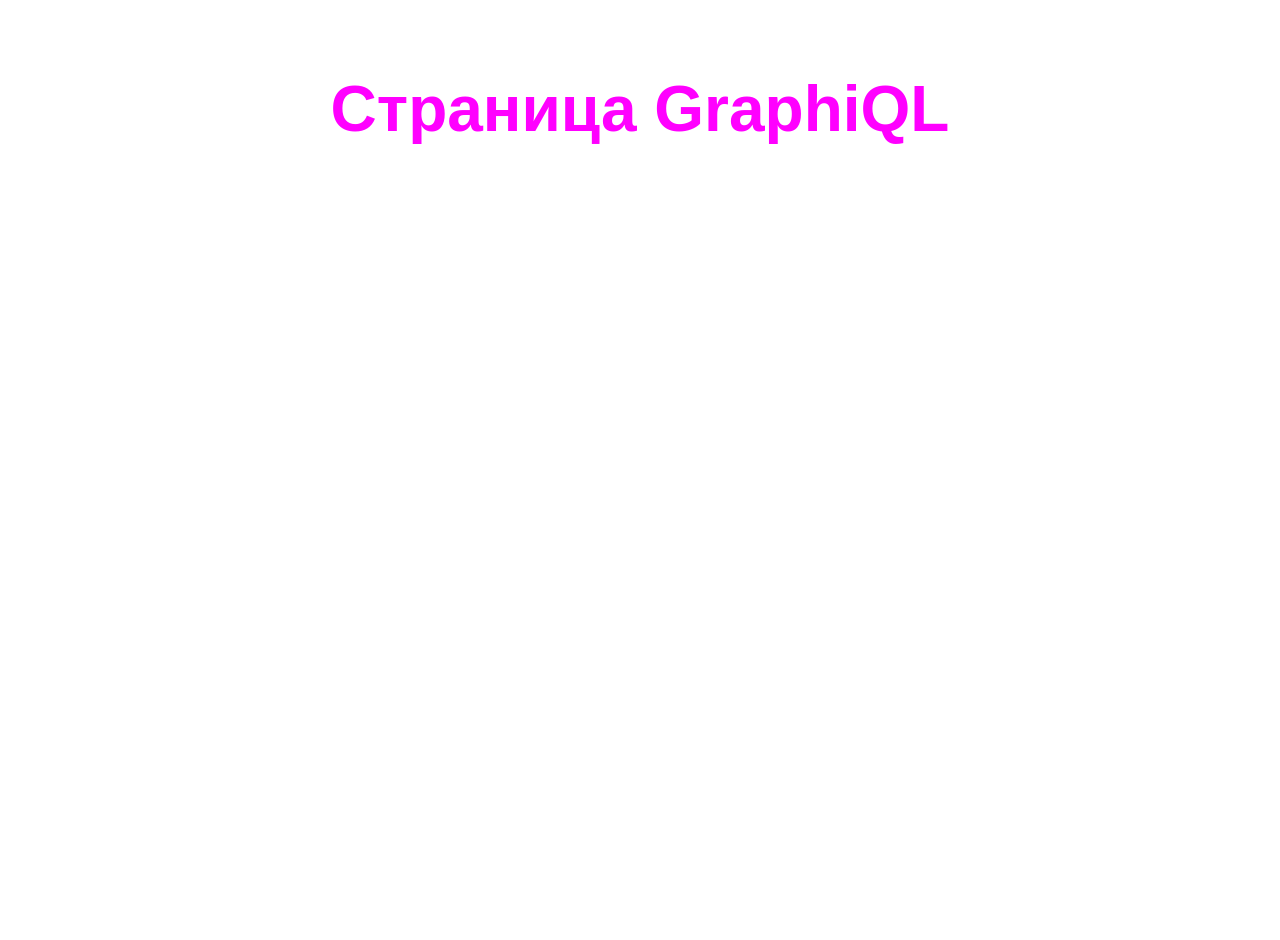
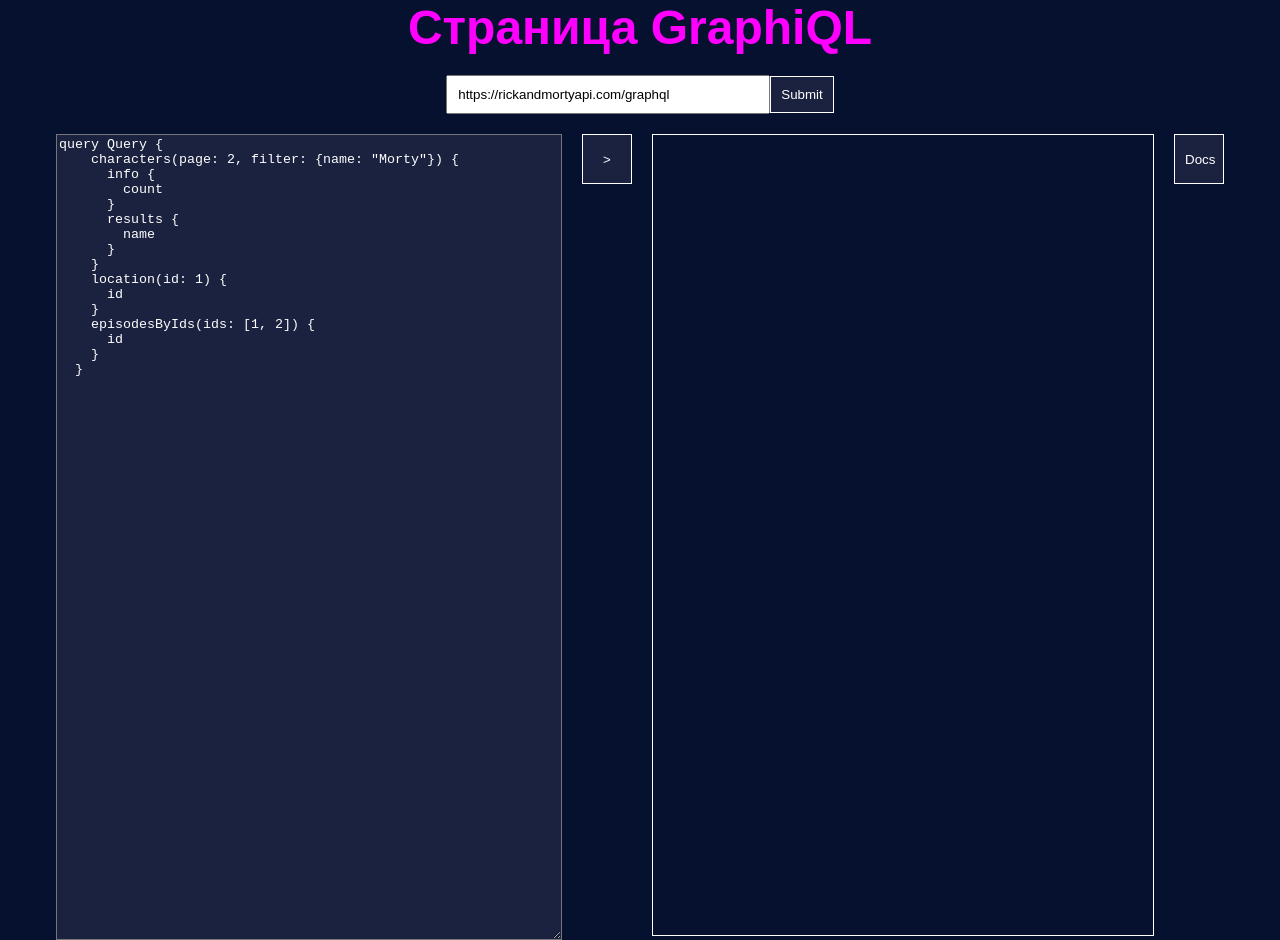
Before and after one commit to Horvar/graphiql-app, a React (Vite) app: page /graphiql in a window 1280 px wide. Before the commit the page ends 800 px from the top, so only its background shows below. Built offline with nearby package versions, Linux system fonts and the light colour scheme.

Commit message:
feat: add grapghql

```diff
--- a/package.json
+++ b/package.json
@@ -15,6 +15,8 @@
     "prepare": "husky install"
   },
   "dependencies": {
+    "@apollo/client": "^3.8.8",
+    "graphql": "^16.8.1",
     "react": "^18.2.0",
     "react-dom": "^18.2.0",
     "react-router-dom": "^6.20.1",
--- a/src/index.scss
+++ b/src/index.scss
@@ -1,5 +1,7 @@
 body {
-  padding-top: 64px;
+  box-sizing: border-box;
+  padding: 0;
+  margin: 0;
 }
 
 h1 {
--- a/src/pages/GraphiQLPage/GraphiQLPage.module.scss
+++ b/src/pages/GraphiQLPage/GraphiQLPage.module.scss
@@ -1,6 +1,89 @@
+.wrapper {
+  display: flex;
+  flex-direction: column;
+  justify-content: center;
+  align-items: center;
+  gap: 20px;
+  background-color: #06102f;
+}
+
 .titleTest {
   font-family: Arial, Helvetica, sans-serif;
-  font-size: 4em;
+  font-size: 3em;
   color: magenta;
   text-align: center;
 }
+
+.apiInput {
+  padding: 10px;
+  width: 300px;
+}
+
+.apiButton {
+  padding: 10px;
+  background-color: #1b2240;
+  color: white;
+  border: 1px solid white;
+  cursor: pointer;
+
+  &:hover {
+    background-color: #06102f;
+  }
+  &:active {
+    background-color: #1b2240;
+  }
+}
+
+.inputOutputWrapper {
+  display: flex;
+  justify-content: space-between;
+  gap: 20px;
+
+  .input {
+    width: 500px;
+    height: 800px;
+    color: white;
+    background-color: #1b2240;
+  }
+
+  .graphButton,
+  .docsButton {
+    width: 50px;
+    height: 50px;
+    padding: 10px;
+    background-color: #1b2240;
+    color: white;
+    border: 1px solid white;
+    cursor: pointer;
+
+    &:hover {
+      background-color: #06102f;
+    }
+    &:active {
+      background-color: #1b2240;
+    }
+  }
+
+  .output {
+    width: 500px;
+    height: 800px;
+    color: white;
+    background-color: #06102f;
+    border: 1px solid white;
+  }
+}
+
+.docsWrapper {
+  position: absolute;
+  right: 190px;
+  width: 500px;
+  height: 800px;
+  padding: 10px;
+  color: #06102f;
+  background-color: white;
+  border: 1px solid white;
+}
+
+.docsContent {
+  display: flex;
+}
--- a/src/pages/GraphiQLPage/index.tsx
+++ b/src/pages/GraphiQLPage/index.tsx
@@ -1,7 +1,172 @@
-import styles from './GraphiQLPage.module.scss'
+import { useState } from 'react';
+import { ApolloClient, InMemoryCache, gql } from '@apollo/client';
+import { IntrospectionQuery } from 'graphql';
+import styles from './GraphiQLPage.module.scss';
 
 function GraphiQLPage() {
-  return <h1 className={styles.titleTest}>Страница GraphiQL</h1>;
+  const [api, setApi] = useState('https://rickandmortyapi.com/graphql');
+  const [input, setInput] = useState(`query Query {
+    characters(page: 2, filter: {name: "Morty"}) {
+      info {
+        count
+      }
+      results {
+        name
+      }
+    }
+    location(id: 1) {
+      id
+    }
+    episodesByIds(ids: [1, 2]) {
+      id
+    }
+  }`);
+  const [output, setOutput] = useState([]);
+
+  const [schema, setSchema] = useState<IntrospectionQuery[]>([]);
+
+  const url = 'https://rickandmortyapi.com/graphql';
+
+  const makeRequest = (query: any) => {
+    return fetch(url, {
+      method: 'POST',
+      headers: { 'Content-Type': 'application/json' },
+      body: JSON.stringify({ query }),
+    }).then((response) => response.json());
+  };
+
+  const onHandlerQuery = () => {
+    makeRequest(input).then(
+      // (result) => console.log('result', result.data.characters.results),
+      (result) => setOutput(result.data.characters.results),
+    );
+  };
+
+  const [open, setOpen] = useState(false);
+
+  const onOpenDocs = () => {
+    const client = new ApolloClient({
+      uri: url, // Замените на URL вашего GraphQL-сервера
+      cache: new InMemoryCache(),
+    });
+
+    client
+      .query({
+        query: gql`
+          query GetSchema {
+            __schema {
+              types {
+                name
+                kind
+                description
+                fields {
+                  name
+                  description
+                  type {
+                    name
+                    kind
+                  }
+                }
+              }
+            }
+          }
+        `,
+      })
+      .then((result) => {
+        const schema = result.data.__schema;
+
+        const schemaResult = [];
+        schema.types.forEach((type) => {
+          console.log(`Тип: ${type.name}, Kind: ${type.kind}`);
+          if (type.fields) {
+            console.log('Поля:');
+            type.fields.forEach((field) => {
+              console.log(
+                `  Имя поля: ${field.name}, Описание: ${
+                  field.description || 'Нет описания'
+                }, Тип: ${field.type.name}`,
+              );
+              schemaResult.push({
+                name: field.name,
+                description: field.description || 'Нет описания',
+                type: field.type.name,
+              });
+            });
+          }
+        });
+        setSchema(schemaResult);
+      })
+      .catch((error) => {
+        console.error('Ошибка при получении схемы:', error);
+      });
+    setOpen(!open);
+  };
+
+  const handlerChangeApi = (event: any) => {
+    setApi(event.target.value);
+  };
+
+  return (
+    <div className={styles.wrapper}>
+      <h1 className={styles.titleTest}>Страница GraphiQL</h1>
+
+      <div>
+        <input
+          className={styles.apiInput}
+          type="text"
+          value={api}
+          onChange={() => {
+            handlerChangeApi;
+          }}
+        />
+        <button
+          className={styles.apiButton}
+          onClick={() => {
+            console.log(api);
+          }}
+        >
+          Submit
+        </button>
+      </div>
+
+      <div className={styles.inputOutputWrapper}>
+        <textarea
+          className={styles.input}
+          name=""
+          id=""
+          cols="30"
+          rows="10"
+          value={input}
+          onChange={(event) => {
+            setInput(event.target.value);
+          }}
+        />
+        <button className={styles.graphButton} onClick={onHandlerQuery}>
+          {'>'}
+        </button>
+        <div className={styles.output}>
+          {output.map((item, index) => (
+            <div key={index}>{item.name}</div>
+          ))}
+        </div>
+        <button className={styles.docsButton} onClick={onOpenDocs}>
+          Docs
+        </button>
+        <div
+          className={styles.docsWrapper}
+          style={{ display: `${open ? 'block' : 'none'}` }}
+        >
+          {schema.map((item) => (
+            <div className={styles.docsContent} key={item.Name}>
+              <p>{item.name}</p>
+              <p> - {item.description}</p>
+              <p> - {item.type}</p>
+            </div>
+          ))}
+        </div>
+      </div>
+    </div>
+  );
 }
 
 export default GraphiQLPage;
--- a/src/pages/HomePage/index.tsx
+++ b/src/pages/HomePage/index.tsx
@@ -1,7 +1,15 @@
-import styles from './HomePage.module.scss'
+import { Link } from 'react-router-dom';
+import styles from './HomePage.module.scss';
 
 function HomePage() {
-  return <h1 className={styles.titleTest}>Страница Приветствия</h1>;
+  return (
+    <div>
+      <h1 className={styles.titleTest}>Страница Приветствия</h1>
+      <Link to={'/graphiql'} style={{ fontSize: '30px' }}>
+        GraphiQL
+      </Link>
+    </div>
+  );
 }
 
 export default HomePage;
```
Also changed, not shown: 1 other file (tests, documents, lock files or other folders).
